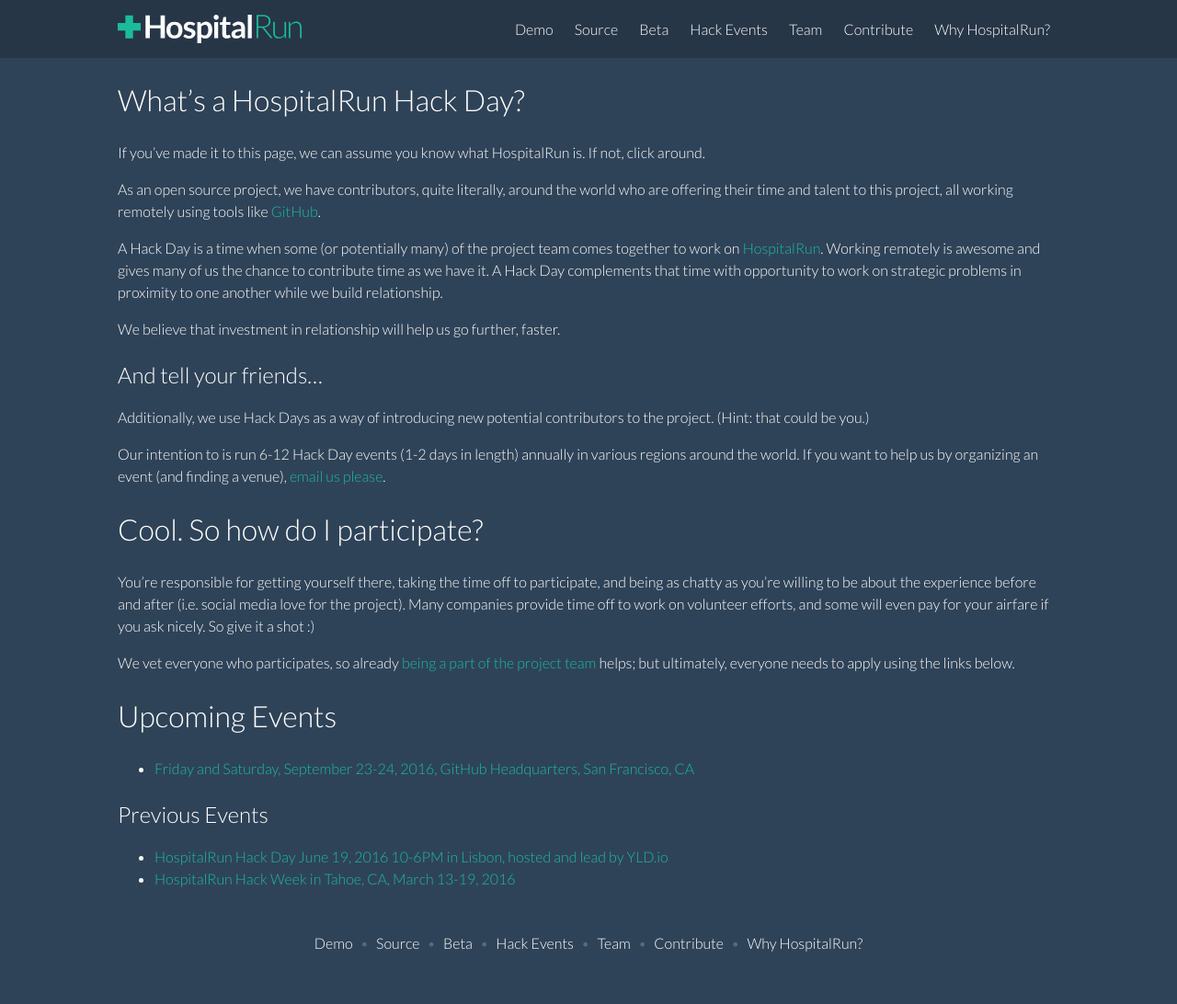
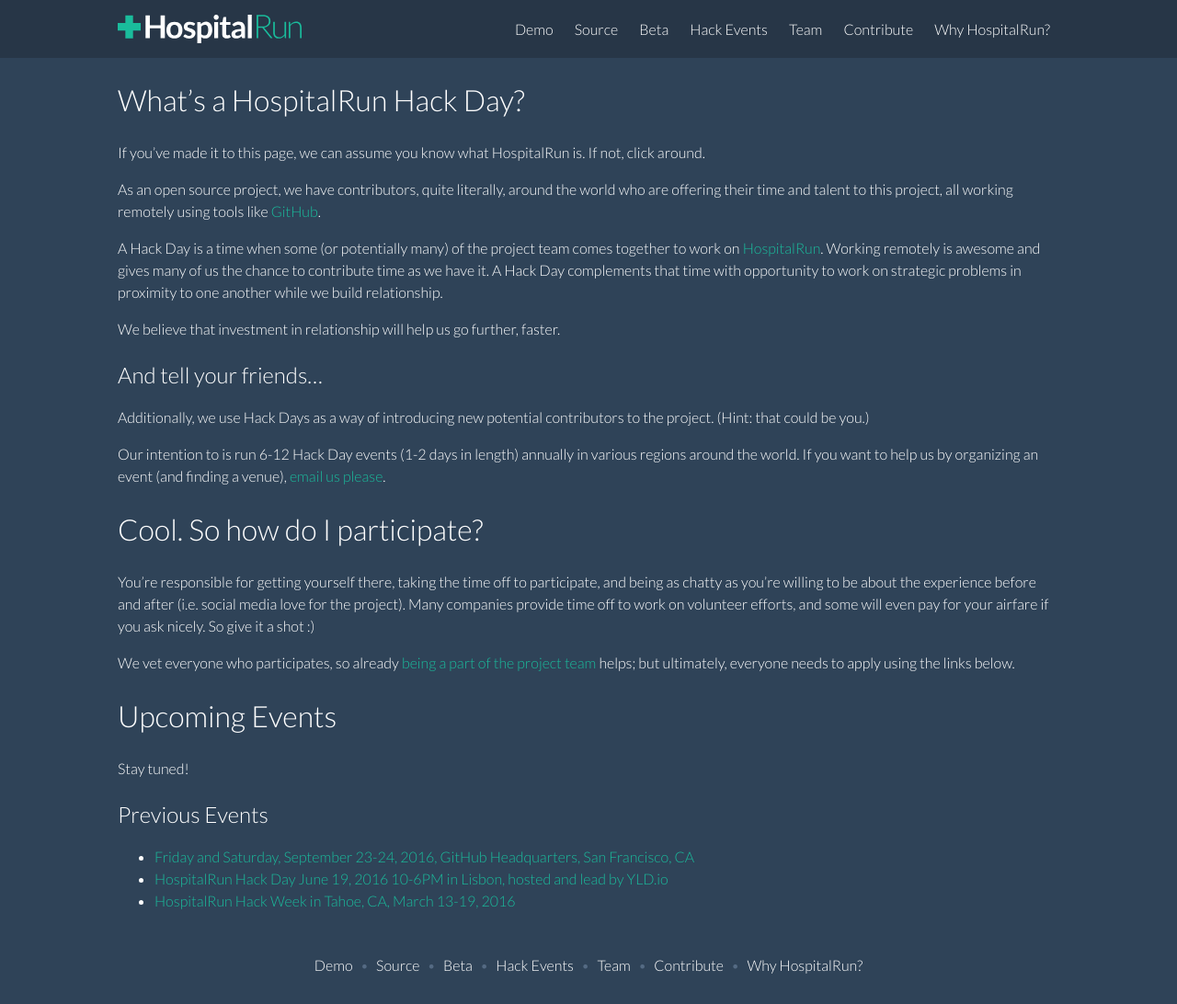
Before and after one commit to HospitalRun/hospitalrun.io, a Jekyll site: the page built from events/index.md, in a window 1280 px wide. Shown: the whole page at 92% size. Built offline with Jekyll 4.4.1, drawn with Linux system fonts in a browser that asks for light colours; before the commit the page ends 1068 px from its top, so only the background shows below that.

Commit message:
Move SF event into previous events section

```diff
--- a/events/index.md
+++ b/events/index.md
@@ -23,8 +23,9 @@ You're responsible for getting yourself there, taking the time off to participat
 We vet everyone who participates, so already [being a part of the project team](https://github.com/HospitalRun/hospitalrun-frontend/blob/master/.github/CONTRIBUTING.md) helps; but ultimately, everyone needs to apply using the links below.
 
 # Upcoming Events
-- <a href="https://docs.google.com/forms/d/e/1FAIpQLScY8IzsHNXuSnwJamdOosE2ZTVBAfG4UO3hDotudUDtq3Ld9w/viewform" target="_blank">Friday and Saturday, September 23-24, 2016, GitHub Headquarters, San Francisco, CA</a>
+Stay tuned!
 
 ## Previous Events
+- <a href="https://docs.google.com/forms/d/e/1FAIpQLScY8IzsHNXuSnwJamdOosE2ZTVBAfG4UO3hDotudUDtq3Ld9w/viewform" target="_blank">Friday and Saturday, September 23-24, 2016, GitHub Headquarters, San Francisco, CA</a>
 - <a href="/lisbon" class="nav-link" target="_blank">HospitalRun Hack Day June 19, 2016 10-6PM in Lisbon, hosted and lead by YLD.io</a>
 - <a href="/hack-week" class="nav-link" target="_blank">HospitalRun Hack Week in Tahoe, CA, March 13-19, 2016</a>
```
